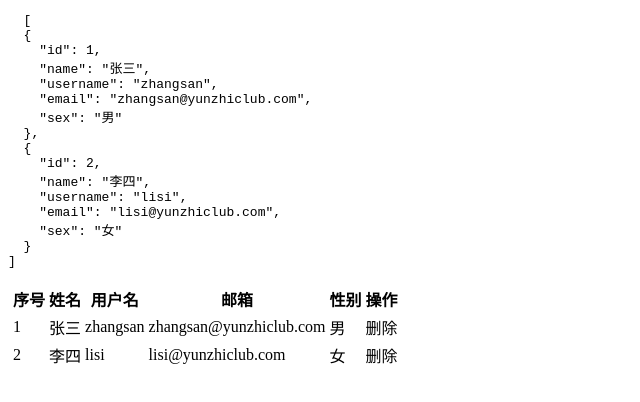
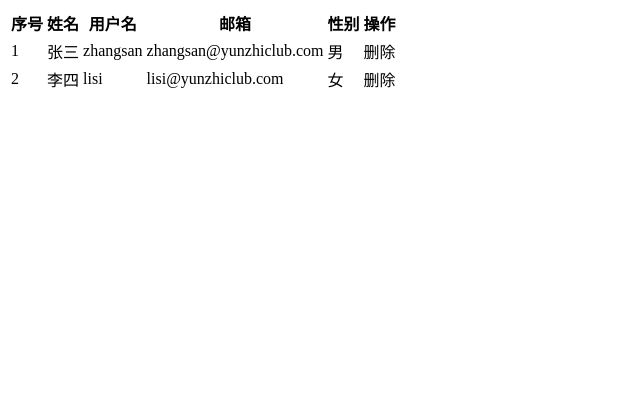
Before and after one commit to github50673488/angular-first-app, an Angular app: page / in a window 1280 px wide. Shown: the top 402 px of the page, without its empty margins (0-640 px from the left). Built offline with nearby package versions, Linux system fonts and the light colour scheme.

Commit message:
2.1.3 ngFor

```diff
--- a/src/app/app.component.html
+++ b/src/app/app.component.html
@@ -1,7 +1,6 @@
-<pre>
-  {{ teachers |json }}
-</pre>
-<table>
+<!--<pre>-->
+<!--  {{ teachers |json }}-->
+<!--</pre>-->
 <table>
   <tr>
     <th>序号</th>
@@ -11,20 +10,12 @@
     <th>性别</th>
     <th>操作</th>
   </tr>
-    <tr>
-      <td>1</td>
-      <td>张三</td>
-      <td>zhangsan</td>
-      <td>zhangsan@yunzhiclub.com</td>
-      <td>男</td>
-      <td>删除</td>
-    </tr>
-    <tr>
-      <td>2</td>
-      <td>李四</td>
-      <td>lisi</td>
-      <td>lisi@yunzhiclub.com</td>
-      <td>女</td>
+  <tr *ngFor=" let teacher of teachers let i=index ">
+    <td>{{i + 1}}</td>
+    <td>{{teacher.name}}</td>
+    <td>{{teacher.username}}</td>
+    <td>{{teacher.email}}</td>
+    <td>{{teacher.sex}}</td>
     <td>删除</td>
   </tr>
 </table>
```
Also changed, not shown: 1 other file (tests, documents, lock files or other folders). Lines whose indentation alone changed are shown as unchanged.
